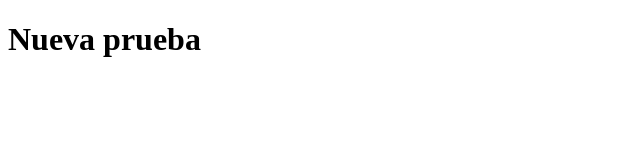
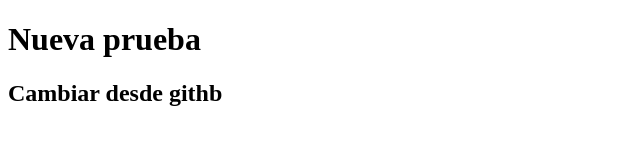
Before and after one commit to danielpotros/pagina-web, a plain HTML site: page index2.html in a window 1280 px wide. Shown: the whole page, without its empty margins (0-640 px from the left). Drawn offline with Linux system fonts and the light colour scheme.

Commit message:
Update index2.html

```diff
--- a/index2.html
+++ b/index2.html
@@ -8,6 +8,6 @@
 </head>
 <body>
     <h1>Nueva prueba</h1>
-
+    <h2>Cambiar desde githb</h2>
 </body>
 </html>
```
